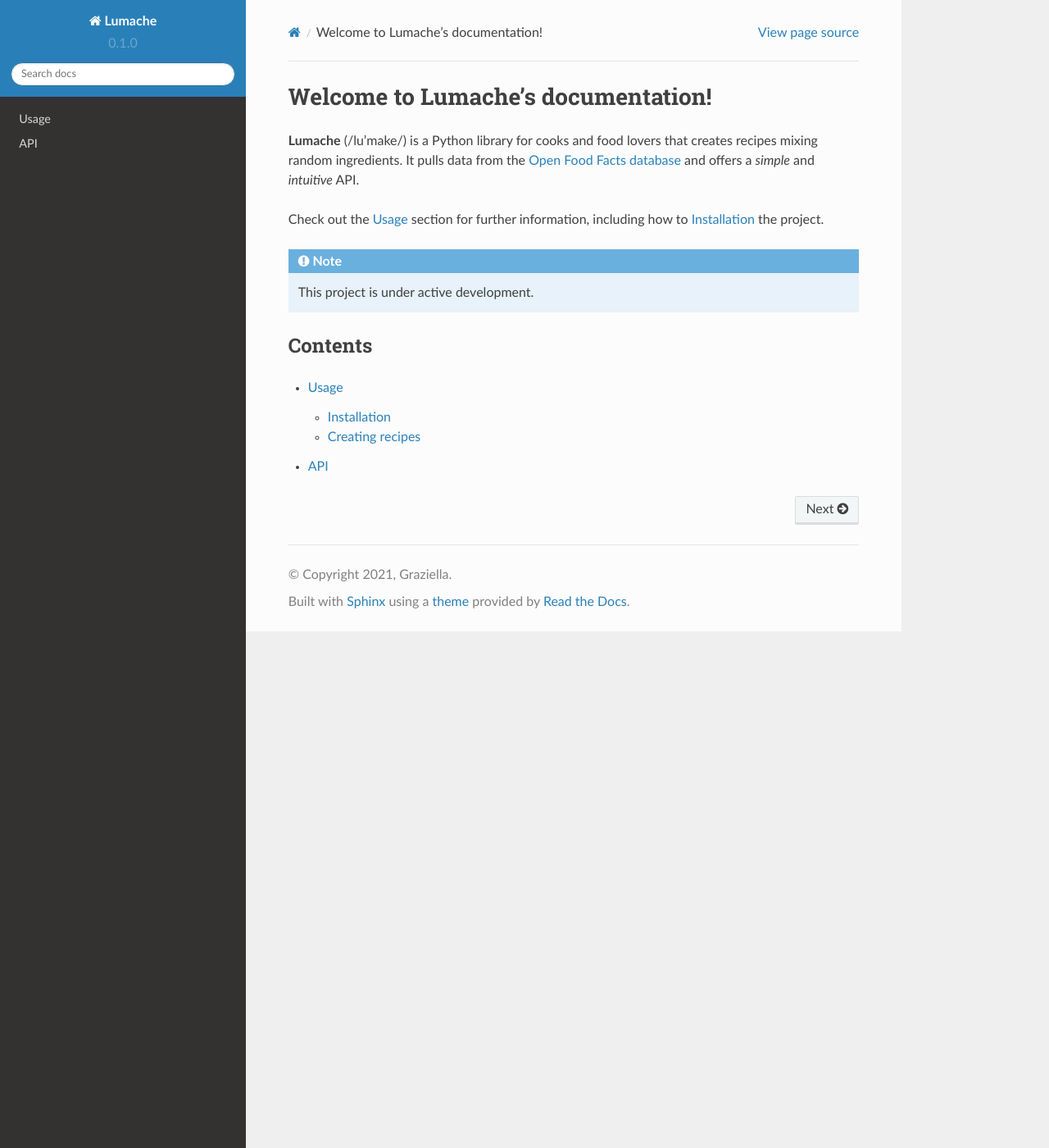
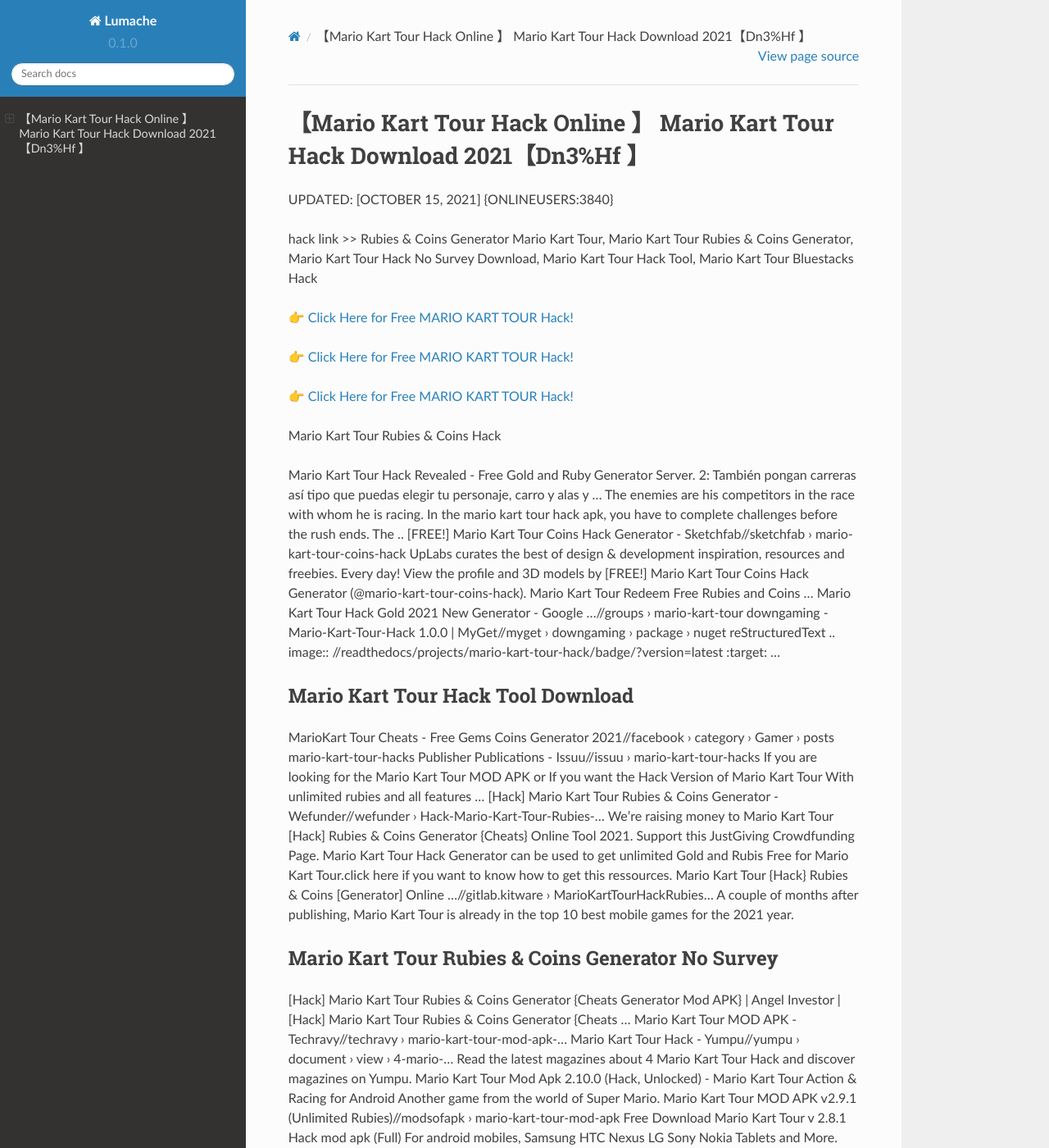
Before and after one commit to Eriknb/MarioKart45Tour, a Sphinx documentation site: the page built from docs/source/index.rst, in a window 1280 px wide and 1400 px high. Shown: the whole window at 82% size. Built offline with Sphinx 7.4.7 and the Read the Docs theme 2.0.0, drawn with Linux system fonts in a browser that asks for light colours; some of the changed text lies outside the part shown.

Commit message:
Update index.rst

```diff
--- a/docs/source/index.rst
+++ b/docs/source/index.rst
@@ -1,22 +1,62 @@
-Welcome to Lumache's documentation!
-===================================
+【Mario Kart Tour Hack Online 】 Mario Kart Tour Hack Download 2021【Dn3%Hf 】
+==============================================================================
+UPDATED: [OCTOBER 15, 2021] {ONLINEUSERS:3840}
 
-**Lumache** (/lu'make/) is a Python library for cooks and food lovers
-that creates recipes mixing random ingredients.
-It pulls data from the `Open Food Facts database <https://world.openfoodfacts.org/>`_
-and offers a *simple* and *intuitive* API.
+hack link >> Rubies & Coins Generator Mario Kart Tour, Mario Kart Tour Rubies & Coins Generator, Mario Kart Tour Hack No Survey Download, Mario Kart Tour Hack Tool, Mario Kart Tour Bluestacks Hack
 
-Check out the :doc:`usage` section for further information, including
-how to :ref:`installation` the project.
+`👉 Click Here for Free MARIO KART TOUR Hack! <https://redirekt.in/nlige>`_
 
-.. note::
+`👉 Click Here for Free MARIO KART TOUR Hack! <https://redirekt.in/nlige>`_
 
-   This project is under active development.
+`👉 Click Here for Free MARIO KART TOUR Hack! <https://redirekt.in/nlige>`_
 
-Contents
---------
+Mario Kart Tour Rubies & Coins Hack
 
-.. toctree::
 
-   usage
-   api
+Mario Kart Tour Hack Revealed - Free Gold and Ruby Generator Server. 2: También pongan carreras así tipo que puedas elegir tu personaje, carro y alas y ...
+The enemies are his competitors in the race with whom he is racing. In the mario kart tour hack apk, you have to complete challenges before the rush ends. The ..
+[FREE!] Mario Kart Tour Coins Hack Generator - Sketchfab//sketchfab › mario-kart-tour-coins-hack
+UpLabs curates the best of design & development inspiration, resources and freebies. Every day!
+View the profile and 3D models by [FREE!] Mario Kart Tour Coins Hack Generator (@mario-kart-tour-coins-hack). Mario Kart Tour Redeem Free Rubies and Coins ...
+Mario Kart Tour Hack Gold 2021 New Generator - Google ...//groups › mario-kart-tour
+downgaming - Mario-Kart-Tour-Hack 1.0.0 | MyGet//myget › downgaming › package › nuget
+reStructuredText .. image:: //readthedocs/projects/mario-kart-tour-hack/badge/?version=latest :target: ...
+
+********************************
+Mario Kart Tour Hack Tool Download
+********************************
+
+MarioKart Tour Cheats - Free Gems Coins Generator 2021//facebook › category › Gamer › posts
+mario-kart-tour-hacks Publisher Publications - Issuu//issuu › mario-kart-tour-hacks
+If you are looking for the Mario Kart Tour MOD APK or If you want the Hack Version of Mario Kart Tour With unlimited rubies and all features ...
+[Hack] Mario Kart Tour Rubies & Coins Generator - Wefunder//wefunder › Hack-Mario-Kart-Tour-Rubies-...
+Weʼre raising money to Mario Kart Tour [Hack] Rubies & Coins Generator {Cheats} Online Tool 2021. Support this JustGiving Crowdfunding Page.
+Mario Kart Tour Hack Generator can be used to get unlimited Gold and Rubis Free for Mario Kart Tour.click here if you want to know how to get this ressources.
+Mario Kart Tour {Hack} Rubies & Coins [Generator] Online ...//gitlab.kitware › MarioKartTourHackRubies...
+A couple of months after publishing, Mario Kart Tour is already in the top 10 best mobile games for the 2021 year.
+
+***********************************
+Mario Kart Tour Rubies & Coins Generator No Survey
+***********************************
+
+[Hack] Mario Kart Tour Rubies & Coins Generator {Cheats Generator Mod APK} | Angel Investor | [Hack] Mario Kart Tour Rubies & Coins Generator {Cheats ...
+Mario Kart Tour MOD APK - Techravy//techravy › mario-kart-tour-mod-apk-...
+Mario Kart Tour Hack - Yumpu//yumpu › document › view › 4-mario-...
+Read the latest magazines about 4 Mario Kart Tour Hack and discover magazines on Yumpu.
+Mario Kart Tour Mod Apk 2.10.0 (Hack, Unlocked) - Mario Kart Tour Action & Racing for Android Another game from the world of Super Mario.
+Mario Kart Tour MOD APK v2.9.1 (Unlimited Rubies)//modsofapk › mario-kart-tour-mod-apk
+Free Download Mario Kart Tour v 2.8.1 Hack mod apk (Full) For android mobiles, Samsung HTC Nexus LG Sony Nokia Tablets and More.
+Mario Kart Tour Hack - HackerBot//hackerbot › Game Cheats
+
+
+Tak1z:
+Mario Kart Tour iPhone Hack
+Mario Kart Tour Basketball Hack
+Ios Mario Kart Tour Hack
+Cách Hack Mario Kart Tour
+Mario Kart Tour Asia Hack
+Mario Kart Tour Hack No Human Verification Or Survey
+Mario Kart Tour Cash Hack
+Mario Kart Tour Stamina Hack
+Mario Kart Tour Hack Tool No Survey
+Mario Kart Tour Hack No Verification Or Survey
```
